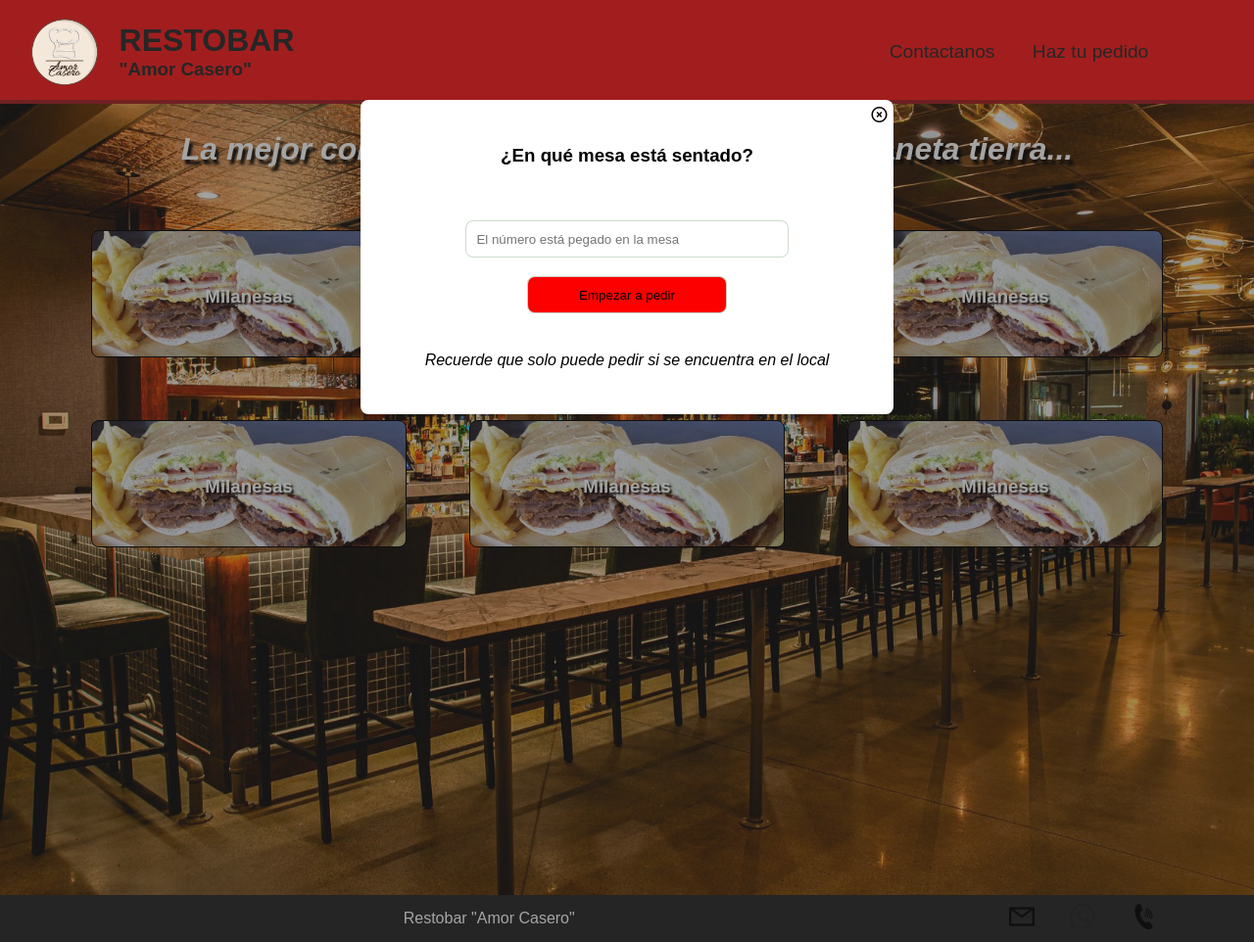
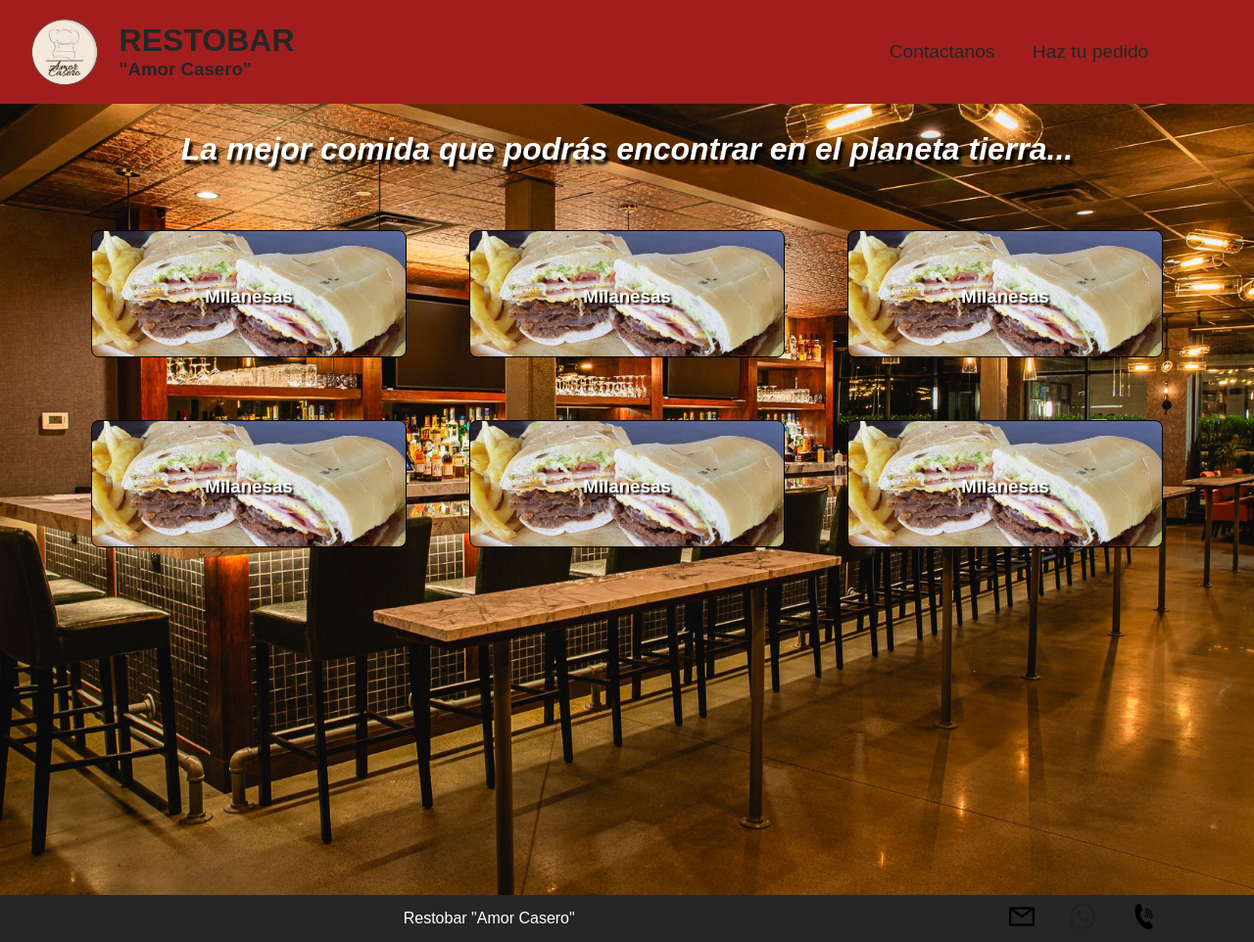
Before and after one commit to Fatatouille/Diego, a PHP site: page / in a window 1280 px wide. Shown: the whole page at 98% size. Run offline with PHP 8.4, Linux system fonts and the light colour scheme; some libraries are stand-ins or nearby versions.

Commit message:
Agregué el modal

```diff
--- a/css/modal.css
+++ b/css/modal.css
@@ -3,7 +3,7 @@
     height: 100%;
     width: 100%;
     background: #2525256a;
-    display: flex;
+    display: none;
     justify-content: center;
     z-index: 1;
 }
@@ -52,4 +52,5 @@ i{
     right: 0;
     cursor:pointer;
     padding:.4em;
+    font-size: 1.4em;
 }
--- a/index.html
+++ b/index.html
@@ -11,9 +11,9 @@
     <script src="https://kit.fontawesome.com/17cb6f1d17.js" crossorigin="anonymous"></script>
 </head>
 <body>
-    <div class="contenedor-modal">
+    <div class="contenedor-modal" id="contenedor-modal">
         <div class="modal">
-            <i class="fa-regular fa-circle-xmark"></i>
+            <i class="fa-regular fa-circle-xmark" id="cerrar"></i>
             <h3>¿En qué mesa está sentado?</h3>
             <form action="" method="post">
                 <input type="number" name="mesa" id="mesa" placeholder="El número está pegado en la mesa">
@@ -33,7 +33,7 @@
         <nav>
             <ul>
                 <li>Contactanos</li>
-                <li>Haz tu pedido</li>
+                <li id="modal-log">Haz tu pedido</li>
             </ul>
         </nav>
     </header>
@@ -68,5 +68,6 @@
             <img src="img/llamadaLogo.png" alt="Nuestro numero" title="Nuestro numero">
         </div>
     </footer>
+    <script src="js/modal.js"></script>
 </body>
 </html>
--- /dev/null
+++ b/js/modal.js
@@ -0,0 +1,22 @@
+//elementos del modal
+var contenedor = document.getElementById("contenedor-modal")
+var equis= document.getElementById("cerrar")
+
+//Botones que van a usar un modal
+var log = document.getElementById("modal-log")
+
+//Funciones para mostrar y ocultar el modal
+//-------Mostrar según botón----------
+log.onclick = function() {
+    contenedor.style.display = "flex"
+}
+//Ocultar cuando se haga click en la parte gris
+window.onclick = function(e){
+    if ( e.target == contenedor){
+        contenedor.style.display = "none";
+    }
+}
+//Ocultar cuando se haga click en la cruz
+equis.onclick = function() {
+    contenedor.style.display = "none"
+}
```
